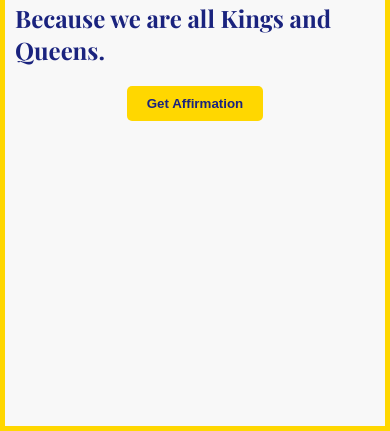
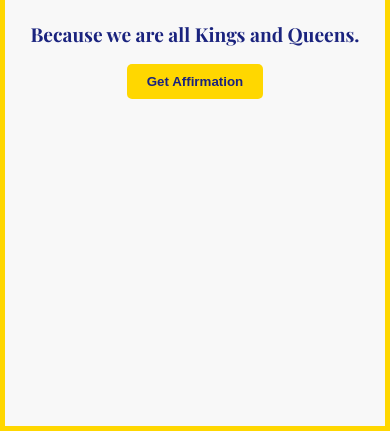
Before and after one commit to cbrobak/cbrobak.github.io, a plain HTML site: page index.html in a window 390 px wide. Shown: the part 413-844 px from the top of the page. Drawn offline with nearby package versions, Linux system fonts and the light colour scheme.

Commit message:
Update main.css
Added media query for mobile devices and styles to h2 tagline.

```diff
--- a/main.css
+++ b/main.css
@@ -23,10 +23,12 @@ p {
   color: #4b0082;
 }
 
-h2,
-h3 {
+h2 {
   font-family: "Playfair Display", serif;
+  font-size: 1.5em;
+  text-align: center;
   color: #1a237e;
+  word-wrap: break-word;
 }
 
 div {
@@ -62,3 +64,10 @@ div.error {
   margin: 25px;
   padding: 10px;
 }
+
+@media screen and (max-width: 480px) {
+  h2 {
+    font-size: 1.2em;
+    line-height: 1.4;
+  }
+}
```
